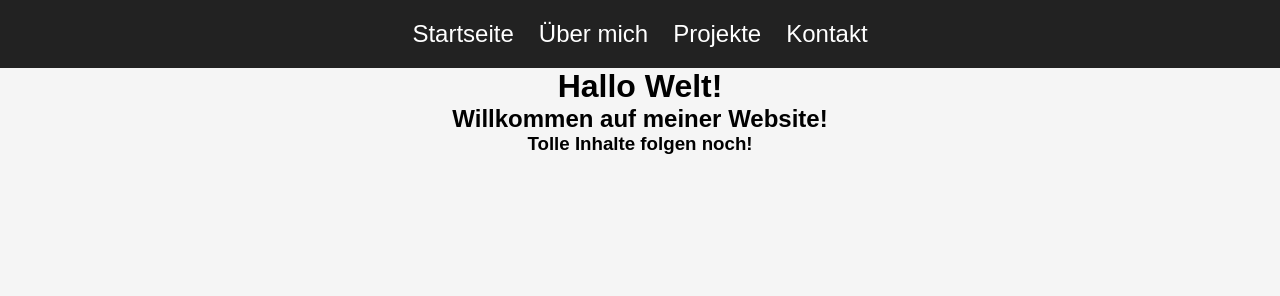
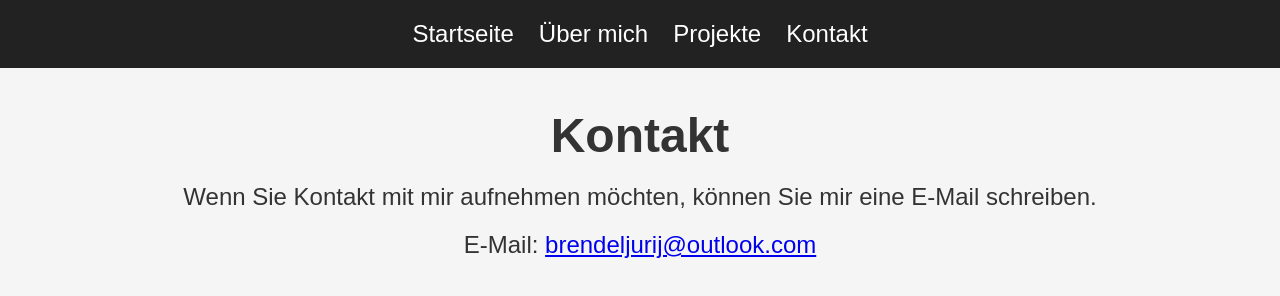
Before and after one commit to JABrendel/jabrendel.github.io, a plain HTML site: page kontakt.html in a window 1280 px wide. Drawn offline with Linux system fonts and the light colour scheme.

Commit message:
Added pages

```diff
--- a/kontakt.html
+++ b/kontakt.html
@@ -20,9 +20,9 @@
         </nav>
     </header>
 
-    <h1>Hallo Welt!</h1>
-    <h2>Willkommen auf meiner Website!</h2>
-    <h3>Tolle Inhalte folgen noch!</h3>
+    <h1>Kontakt</h1>
+    <p>Wenn Sie Kontakt mit mir aufnehmen möchten, können Sie mir eine E-Mail schreiben.</p>
+    <p>E-Mail: <a href="mailto:brendeljurij@outlook.com">brendeljurij@outlook.com</a></p>
 
 </body>
 </html>
--- a/style.css
+++ b/style.css
@@ -8,6 +8,18 @@ body {
     margin: 0;
     padding: 0;
     box-sizing: border-box;
+}
+
+h1 {
+    font-size: 48px;
+    margin-top: 40px;
+    color: #333;
+}
+
+p {
+    font-size: 24px;
+    margin: 20px 0;
+    color: #333;
 }
 
 header {
```
Also changed, not shown: projekte.html (+3 -3 lines), ueber-mich.html (+3 -3 lines).
